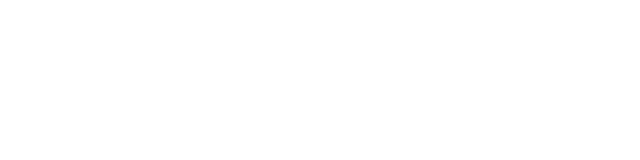
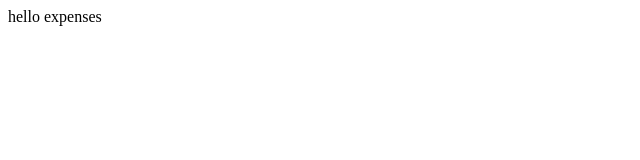
Before and after one commit to worhx/TT2_05, a React (Create React App) app in the folder frontend/webapp/: page /expenses in a window 1280 px wide. Shown: the top 160 px of the page, without its empty margins (0-640 px from the left). Built offline with nearby package versions, Linux system fonts and the light colour scheme.

Commit message:
added routing to view expenses

```diff
--- a/frontend/webapp/src/App.js
+++ b/frontend/webapp/src/App.js
@@ -1,6 +1,7 @@
 import { Route, Switch } from "react-router-dom";
 
 import AllProjects from "./pages/AllProjects";
+import AllExpenses from "./pages/AllExpenses";
 
 function App() {
   return (
@@ -12,6 +13,9 @@ function App() {
         <Route path="/project">
           <AllProjects />
         </Route>
+        <Route path='/expenses'>
+          <AllExpenses />
+        </Route>
       </Switch>
     </div>
   );
--- a/frontend/webapp/src/components/projects/ProjectItem.js
+++ b/frontend/webapp/src/components/projects/ProjectItem.js
@@ -1,4 +1,13 @@
+import { useHistory } from "react-router-dom";
+
 const ProjectItem = ({ name, budget, description }) => {
+  const history = useHistory();
+
+  const routeChange = () => {
+    let path = "/expenses";
+    history.push(path);
+  };
+
   return (
     <li>
       <div>
@@ -7,11 +16,11 @@ const ProjectItem = ({ name, budget, description }) => {
         <p>{description}</p>
       </div>
       <div>
-        <button>View Expenses</button>
+        <button onClick={routeChange}>View Expenses</button>
         <button>Delete</button>
       </div>
     </li>
-  )
-}
+  );
+};
 
-export default ProjectItem
+export default ProjectItem;
--- a/frontend/webapp/src/pages/AllExpenses.js
+++ b/frontend/webapp/src/pages/AllExpenses.js
@@ -0,0 +1,9 @@
+const AllExpenses = () => {
+  return (
+    <div>
+      hello expenses
+    </div>
+  )
+}
+
+export default AllExpenses
```
